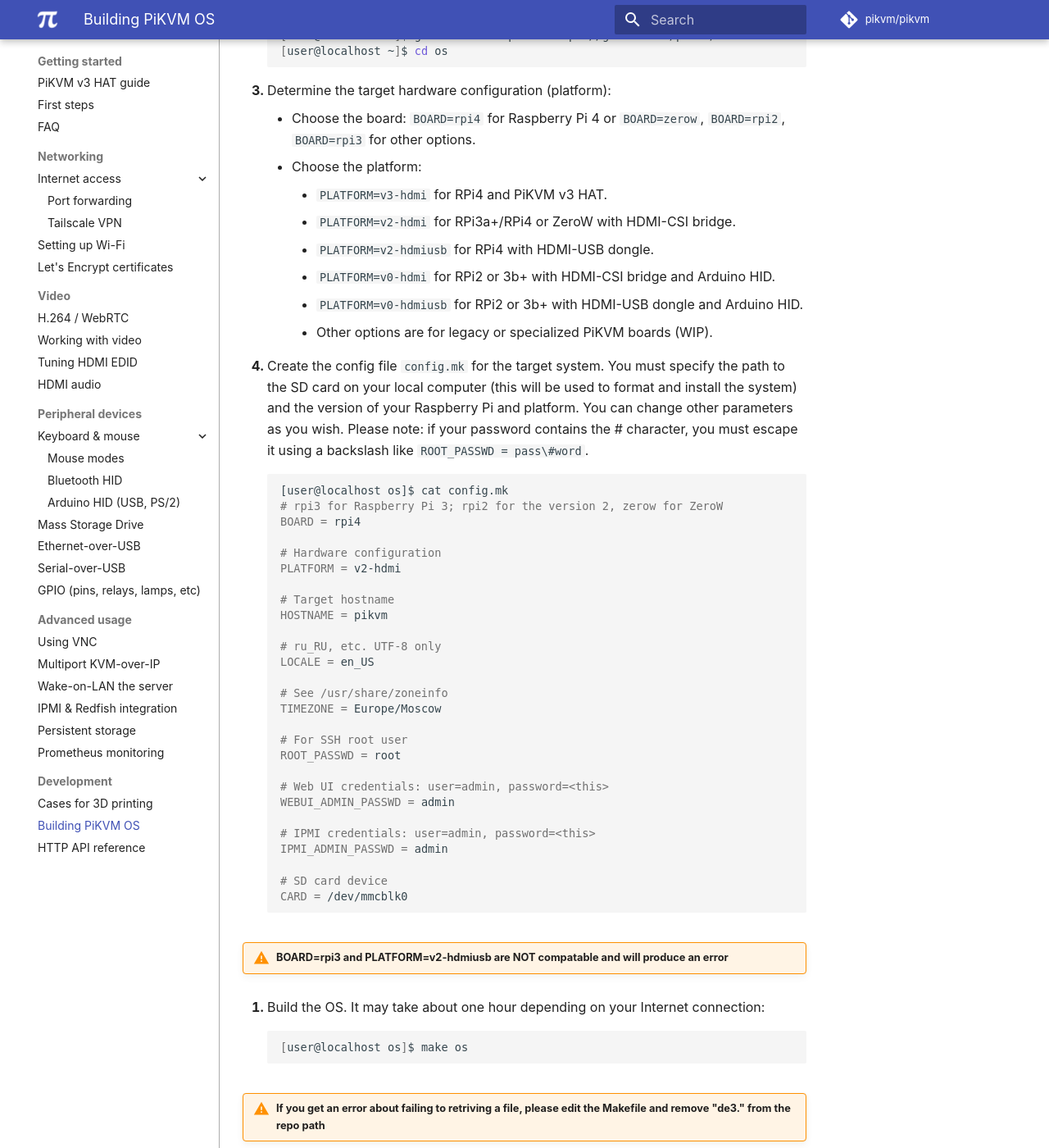
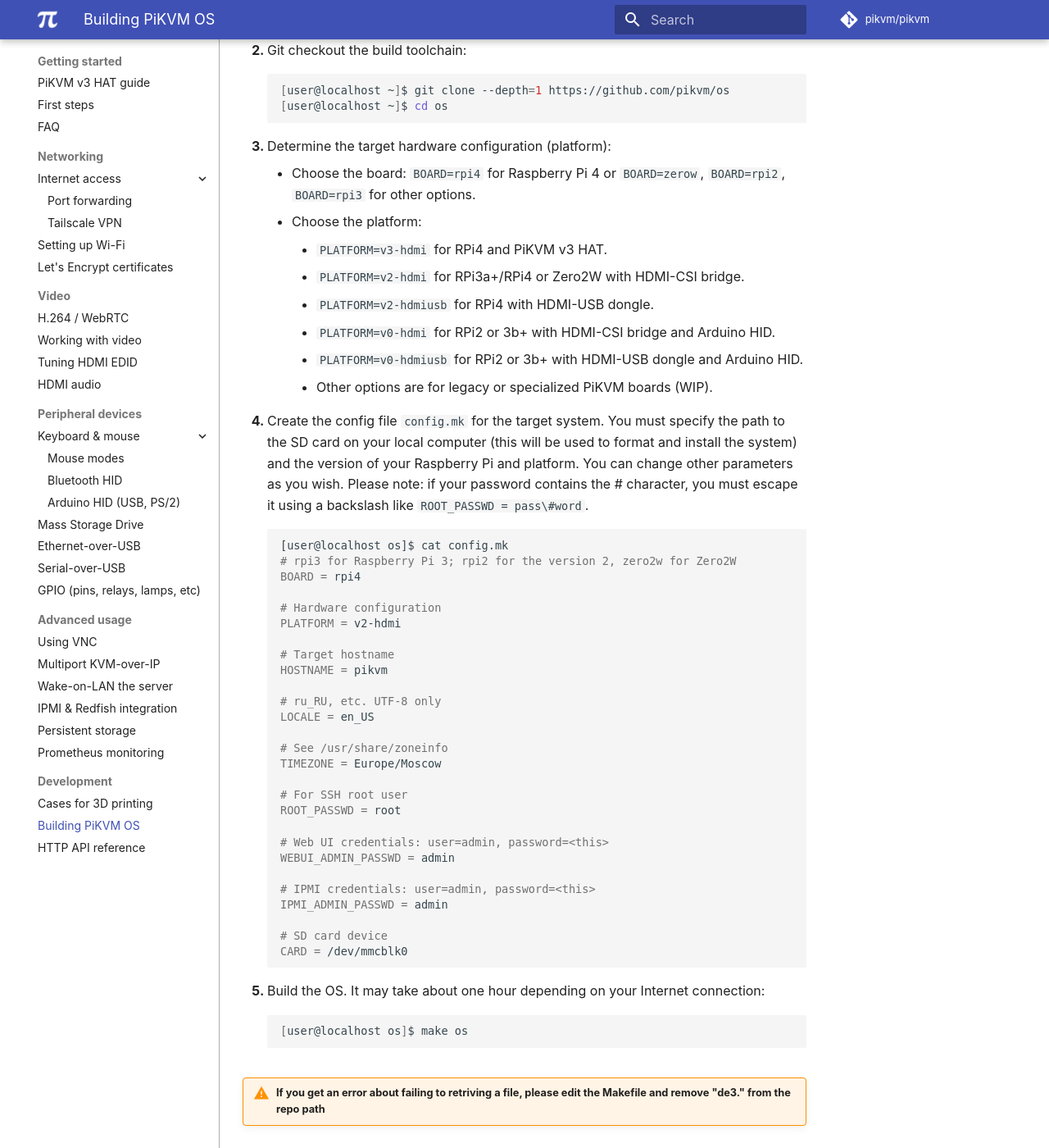
Before and after one commit to pikvm/pikvm, an MkDocs documentation site: the page built from docs/building_os.md, in a window 1280 px wide and 1400 px high, scrolled down 658 px. Shown: the whole window at 82% size. Built offline with MkDocs 1.6.1 and Material for MkDocs 9.7.7, drawn with Linux system fonts in a browser that asks for light colours; some web fonts are replaced; comment, search, counter and statistics services are not loaded; some of the changed text lies outside the part shown.

Commit message:
Update building_os.md (#808)
Added verbiage for clarity.  Replaced zerow for zero2w. Removed last warning.

````diff
--- a/docs/building_os.md
+++ b/docs/building_os.md
@@ -31,7 +33,7 @@
     * Choose the board: `BOARD=rpi4` for Raspberry Pi 4 or `BOARD=zerow`, `BOARD=rpi2`, `BOARD=rpi3` for other options.
     * Choose the platform:
         * `PLATFORM=v3-hdmi` for RPi4 and PiKVM v3 HAT.
-        * `PLATFORM=v2-hdmi` for RPi3a+/RPi4 or ZeroW with HDMI-CSI bridge.
+        * `PLATFORM=v2-hdmi` for RPi3a+/RPi4 or Zero2W with HDMI-CSI bridge.
         * `PLATFORM=v2-hdmiusb` for RPi4 with HDMI-USB dongle.
         * `PLATFORM=v0-hdmi` for RPi2 or 3b+ with HDMI-CSI bridge and Arduino HID.
         * `PLATFORM=v0-hdmiusb` for RPi2 or 3b+ with HDMI-USB dongle and Arduino HID.
@@ -41,7 +43,7 @@
 
     ```Makefile
     [user@localhost os]$ cat config.mk
-    # rpi3 for Raspberry Pi 3; rpi2 for the version 2, zerow for ZeroW
+    # rpi3 for Raspberry Pi 3; rpi2 for the version 2, zero2w for Zero2W
     BOARD = rpi4
 
     # Hardware configuration
@@ -68,7 +70,6 @@
     # SD card device
     CARD = /dev/mmcblk0
     ```
-!!! warning "BOARD=rpi3 and PLATFORM=v2-hdmiusb are NOT compatable and will produce an error"
 
 4. Build the OS. It may take about one hour depending on your Internet connection:
 
````
Also changed, not shown: other parts of docs/building_os.md (+3 -1 lines).
